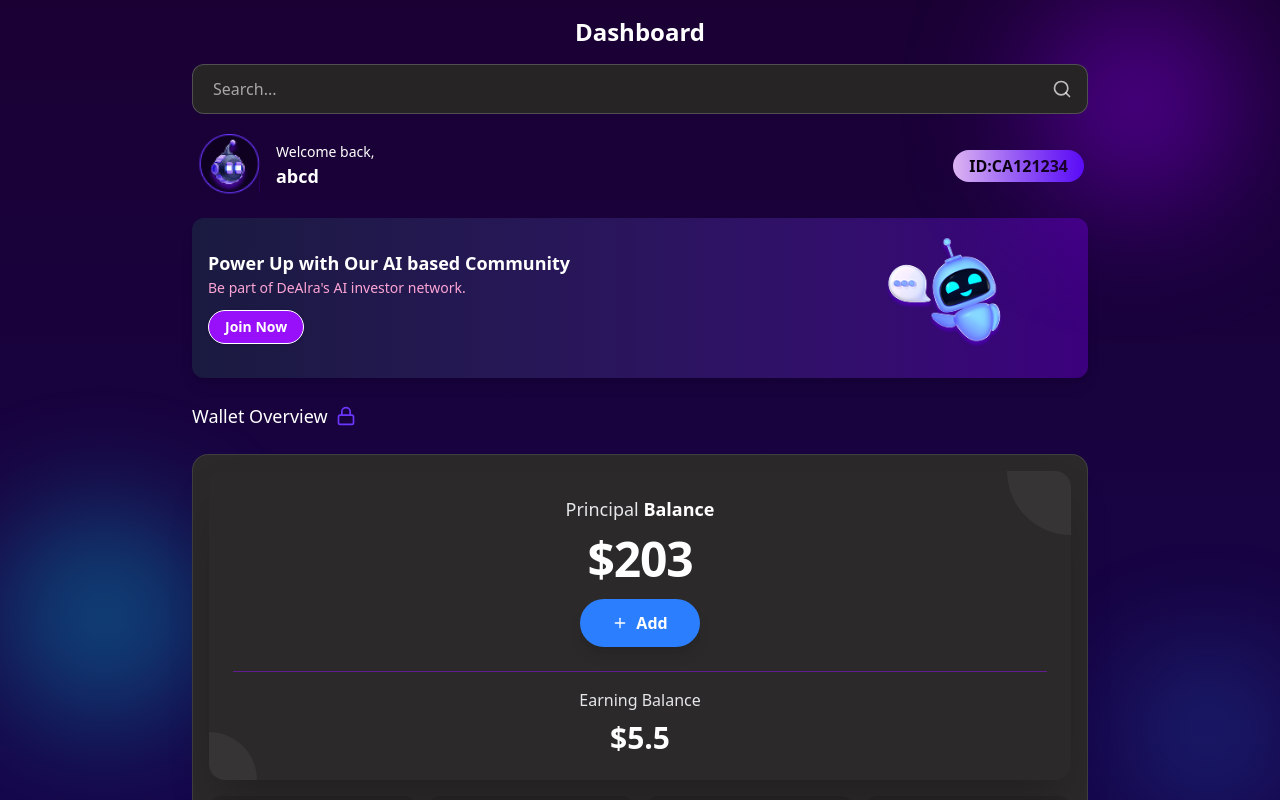
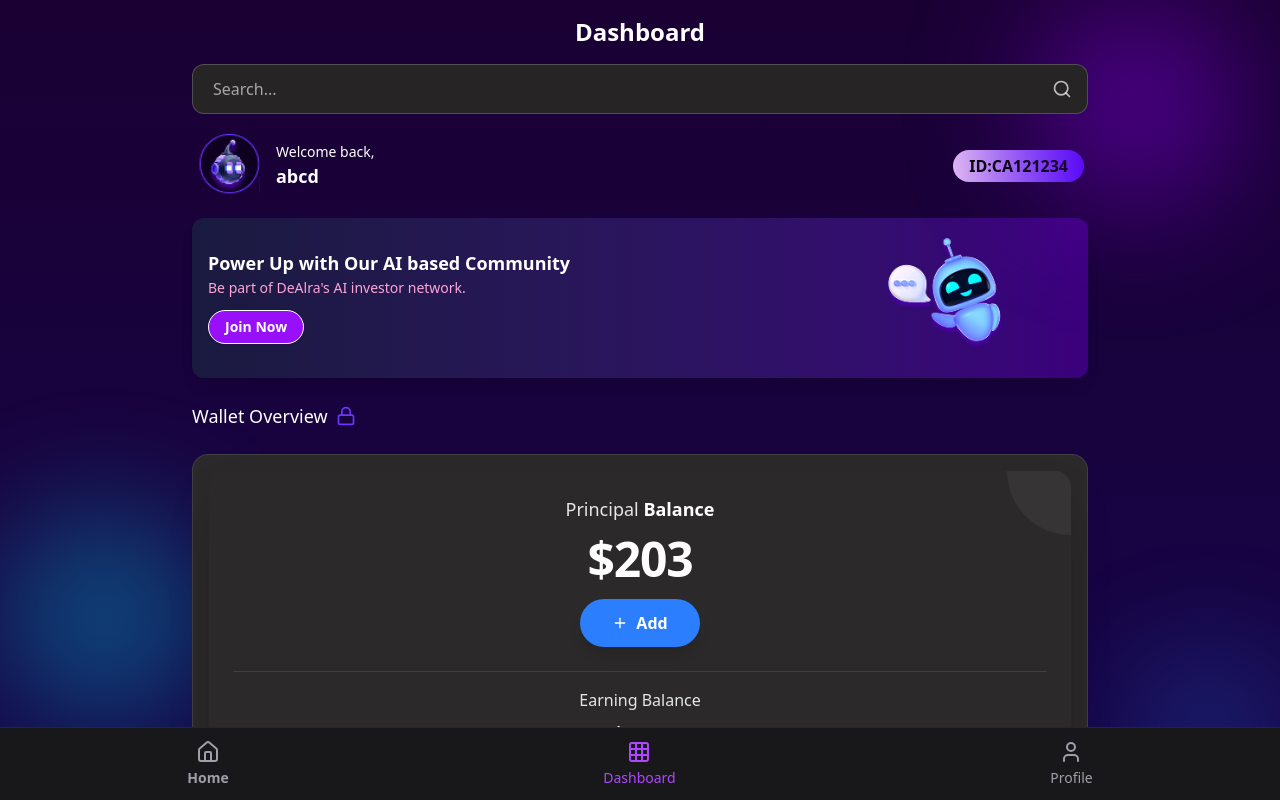
Before and after one commit to SaishBafna/deaira_app, a React (Vite) app: page /dashboard in a window 1280 px wide. Shown: the top 800 px of the page. Built offline with nearby package versions, Linux system fonts and the light colour scheme.

Commit message:
push code

```diff
--- a/src/Screens/Dashboard.jsx
+++ b/src/Screens/Dashboard.jsx
@@ -7,6 +7,7 @@ import { ArrowDownLeft, ArrowUpRight, Calculator, DollarSign, Lock, RotateCcw, T
 import Image1 from '../assets/Images/panel4.png';
 import { Banknote, Wallet, Users, Trophy } from "lucide-react";
 import { Calendar, Search, BarChart3, Share2, } from 'lucide-react';
+import Footer from '../Footer/Footer';
 
 const Dashboard = () => {
   return (
@@ -470,6 +471,7 @@ const Dashboard = () => {
           </div>
         </div>
       </div>
+     <Footer/>
     </div>
   )
 }
```
